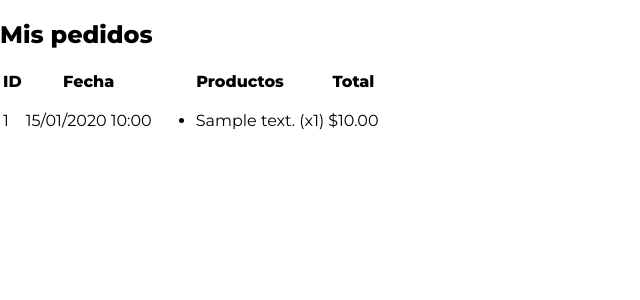
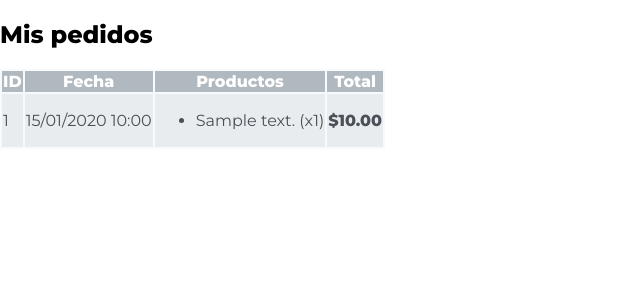
Before and after one commit to Marianavc02/Proyecto2, a Django app: page /productos/lista-pedidos/ in a window 1280 px wide. Shown: the part 69-369 px from the top of the page, without its empty margins (0-640 px from the left). Run offline with Django 5.2, Linux system fonts and the light colour scheme; a user stored in the database is signed in; tables that the repository leaves empty hold one stand-in row (values such as "Sample post"); some libraries are stand-ins or nearby versions.

Commit message:
mejora en front de lista pedidos

```diff
--- a/productos/templates/productos/lista_pedidos.html
+++ b/productos/templates/productos/lista_pedidos.html
@@ -5,8 +5,9 @@
   <h2>Mis pedidos</h2>
 
   {% if pedidos %}
-    <table class="table table-bordered mt-3">
-      <thead>
+    <div class="table-responsive">
+      <table class="table table-bordered table-hover mt-3" style="background-color: #f8f9fa; color: #495057;">
+        <thead style="background-color: #b1b9c0ff; color: white;">
           <tr>
             <th>ID</th>
             <th>Fecha</th>
@@ -16,23 +17,26 @@
         </thead>
         <tbody>
           {% for pedido in pedidos %}
-        <tr>
+          <tr style="background-color: #e9ecef;">
             <td>{{ pedido.id }}</td>
             <td>{{ pedido.fecha|date:"d/m/Y H:i" }}</td>
             <td>
-            <ul>
+              <ul class="list-unstyled mb-0">
                 {% for item in pedido.items.all %}
                   <li>{{ item.producto.descripcion }} (x{{ item.cantidad }})</li>
                 {% endfor %}
               </ul>
             </td>
-          <td>${{ pedido.total|floatformat:2 }}</td>
+            <td style="font-weight: bold;">${{ pedido.total|floatformat:2 }}</td>
           </tr>
           {% endfor %}
         </tbody>
       </table>
+    </div>
   {% else %}
-    <p>No tienes pedidos registrados.</p>
+    <div class="alert alert-secondary mt-3" role="alert">
+      No tienes pedidos registrados.
+    </div>
   {% endif %}
 </div>
 {% endblock %}
```
Lines whose indentation alone changed are shown as unchanged.
